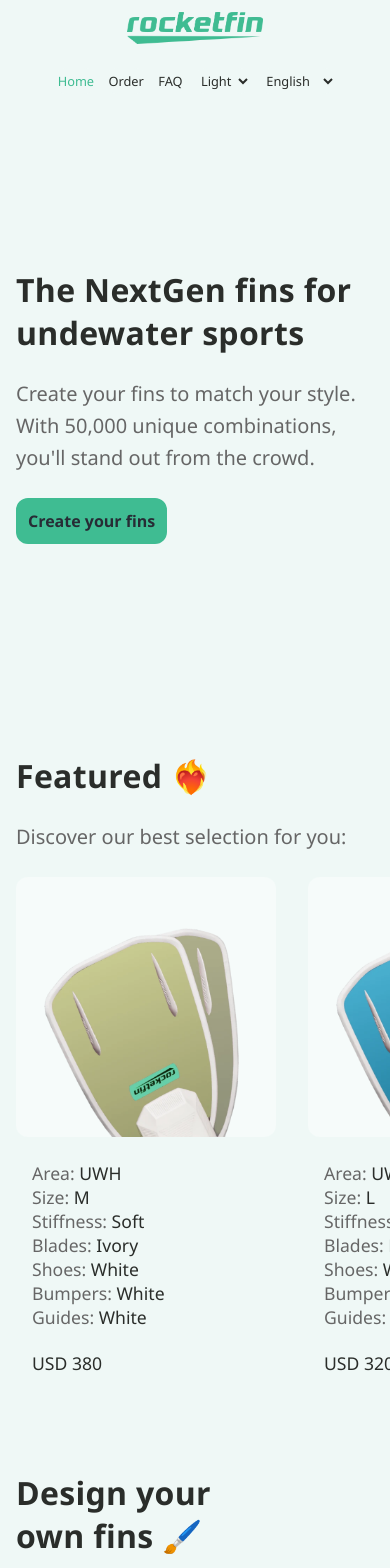
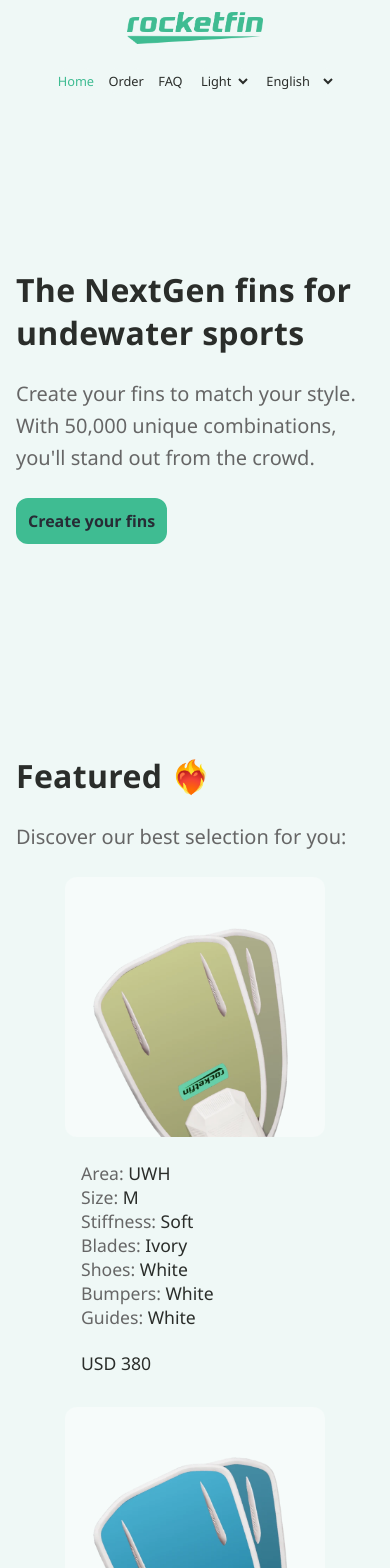
Before and after one commit to franciscobuchini/RocketFins, a React (Vite) app: page / in a window 390 px wide. Shown: the top 1568 px of the page. Built offline with nearby package versions, Linux system fonts and the light colour scheme; no server answers.

Commit message:
solving responsiveness p2

```diff
--- a/src/Styles/Styles.css
+++ b/src/Styles/Styles.css
@@ -247,8 +247,11 @@ article > img {
 #home_featured > div {
   /*position*/
   display: flex;
+  flex-wrap: wrap;
+  justify-content: center;
   /*frame*/
   gap: var(--size-l);
+  width: 100%;
 }
 
 #home_featured > div > .card {
```
